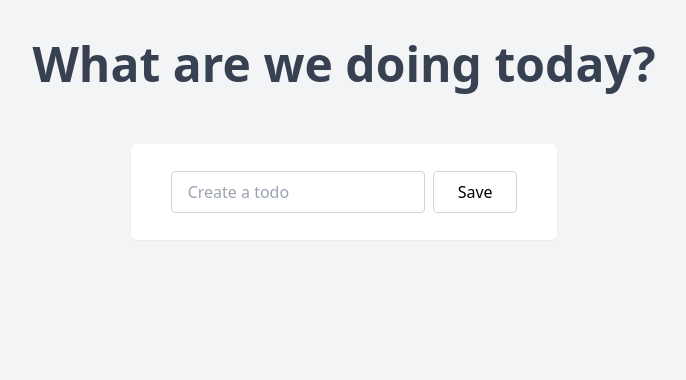
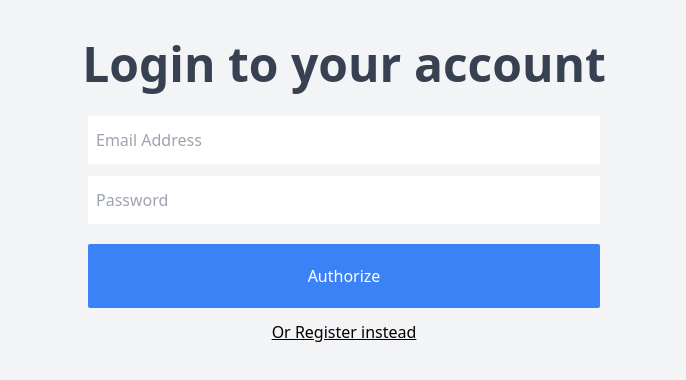
Before and after one commit to lappang-cheung/nuxt-vitest-ts-todo, a Nuxt app: page /auth in a window 1280 px wide. Shown: the top 380 px of the page, without its empty margins (296-982 px from the left). Built offline with nearby package versions, Linux system fonts and the light colour scheme.

Commit message:
Added planetscale

```diff
--- a/package.json
+++ b/package.json
@@ -17,6 +17,7 @@
     "@vitest/coverage-v8": "^0.34.4",
     "c8": "^8.0.1",
     "nuxt": "^3.7.1",
+    "prisma": "^5.3.1",
     "vitest": "^0.34.4"
   },
   "dependencies": {
--- /dev/null
+++ b/pages/auth.vue
@@ -0,0 +1,103 @@
+<script lang="ts" setup>
+const email = ref("");
+const password = ref("");
+const passwordConfirm = ref("");
+const loading = ref(false);
+const error = ref(null);
+
+const loginMode = ref(true);
+
+const authorize = async () => {
+  loading.value = true;
+  let err;
+
+  if (loginMode.value) {
+    const response = await $fetch("/api/user/login", {
+      method: "POST",
+      body: {
+        email: email.value,
+        password: password.value,
+      },
+    });
+    err = response.error;
+  } else {
+    const response = await $fetch("/api/user/create", {
+      method: "POST",
+      body: {
+        email: email.value,
+        password: password.value,
+        passwordConfirm: passwordConfirm.value,
+      },
+    });
+    err = response.error;
+  }
+
+  loading.value = false;
+
+  if (err) {
+    error.value = err;
+    setTimeout(() => (error.value = null), 3000);
+  } else {
+    location.href = "/";
+  }
+};
+</script>
+
+<template>
+  <main class="min-h-screen pt-18 bg-gray-100">
+    <section class="text-center py-10">
+      <h1 class="text-5xl font-bold text-gray-700 mb-4">
+        {{ loginMode ? "Login to your account" : "Create an account" }}
+      </h1>
+
+      <form class="flex flex-col max-w-lg mx-auto" @submit.prevent>
+        <input
+            v-model="email"
+            class="px-2 py-3 mt-3 border-1 border-lime-200"
+            placeholder="Email Address"
+            type="email"
+            name="email"
+            id="email"
+        />
+        <input
+            v-model="password"
+            class="px-2 py-3 mt-3 border-1 border-lime-200"
+            placeholder="Password"
+            type="password"
+            name="password"
+            id="password"
+        />
+
+        <input
+            v-if="!loginMode"
+            v-model="passwordConfirm"
+            class="px-2 py-3 mt-3 border-1 border-lime-200"
+            placeholder="Re-enter your password"
+            type="password"
+            name="password-confirm"
+            id="password-confirm"
+        />
+
+        <button
+            class="p-5 bg-blue-500 text-white rounded-sm mt-5 disabled:bg-gray-400 disabled:text-white"
+            :disabled="loading"
+            @click="authorize"
+        >
+          Authorize
+        </button>
+
+        <p v-if="error" class="text-red-400 mt-3">
+          {{ error }}
+        </p>
+        <a
+            @click="loginMode = !loginMode"
+            class="mt-3 underline cursor-pointer"
+        >
+          Or
+          {{ loginMode ? "Register" : "Login" }}
+          instead
+        </a>
+      </form>
+    </section>
+  </main>
+</template>
--- a/app.vue
+++ b/pages/index.vue
@@ -24,7 +24,6 @@
   })
 
   newTodo.value = ''
-  console.log(todoStore.items)
 }
 </script>
 
```
Also changed, not shown: middleware/auth.global.ts (added, +9 -0 lines), 1 other file (tests, documents, lock files or other folders).
